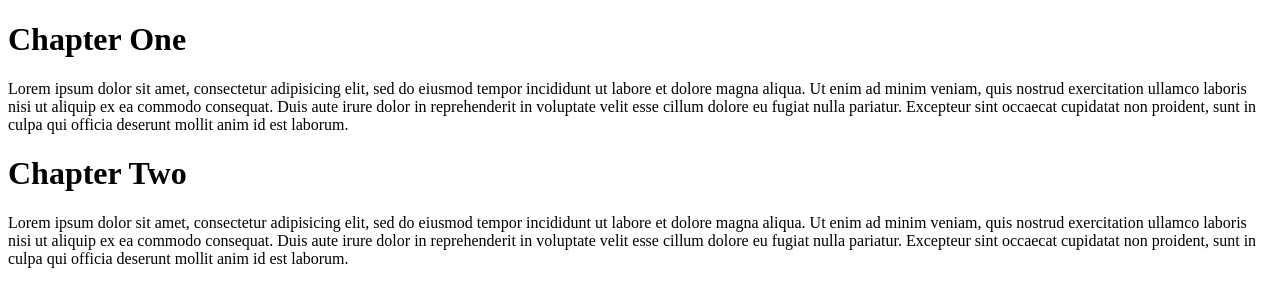
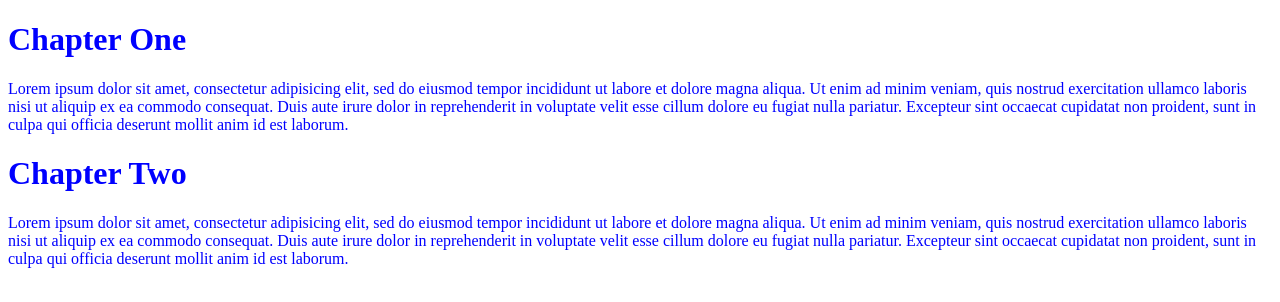
Before and after one commit to aalabi/class19021, a plain HTML site: page index.html in a window 1280 px wide. Drawn offline with Linux system fonts and the light colour scheme.

Commit message:
several files: added styles to the propject

```diff
--- a/index.html
+++ b/index.html
@@ -2,6 +2,7 @@
 <html>
 <head>
 	<title>Sublime</title>
+	<link rel="stylesheet" type="text/css" href="styles.css">
 </head>
 <body>
 	<p>
--- /dev/null
+++ b/styles.css
@@ -0,0 +1,3 @@
+body{
+	color: blue;
+}
```
